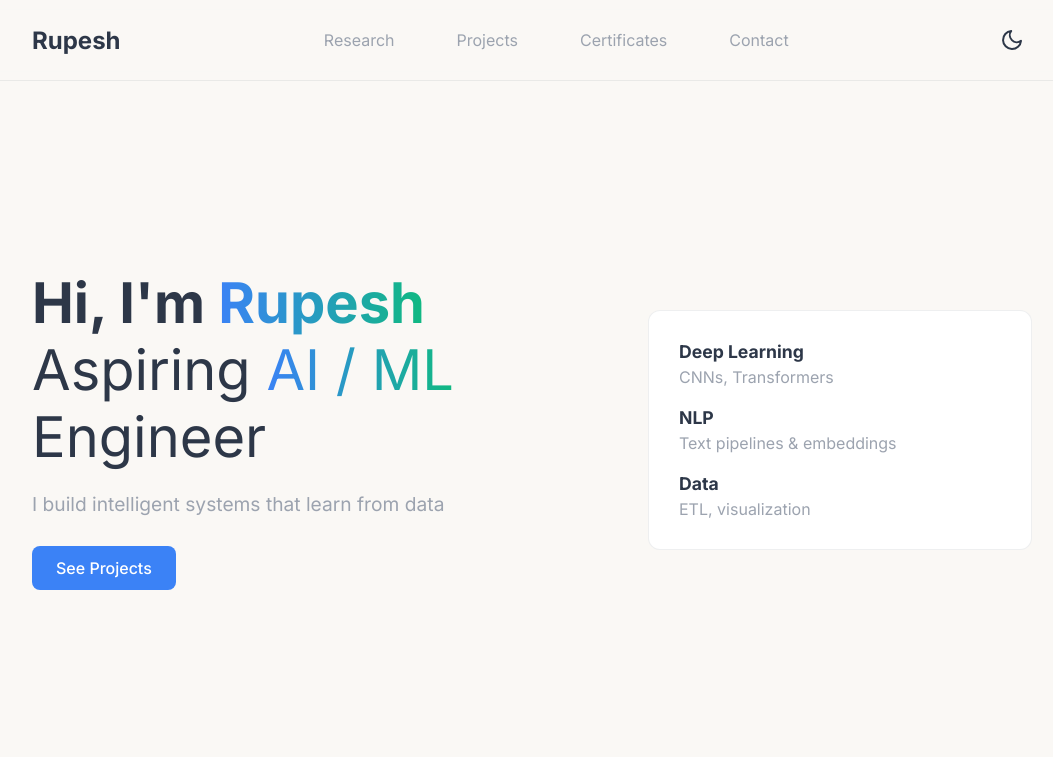
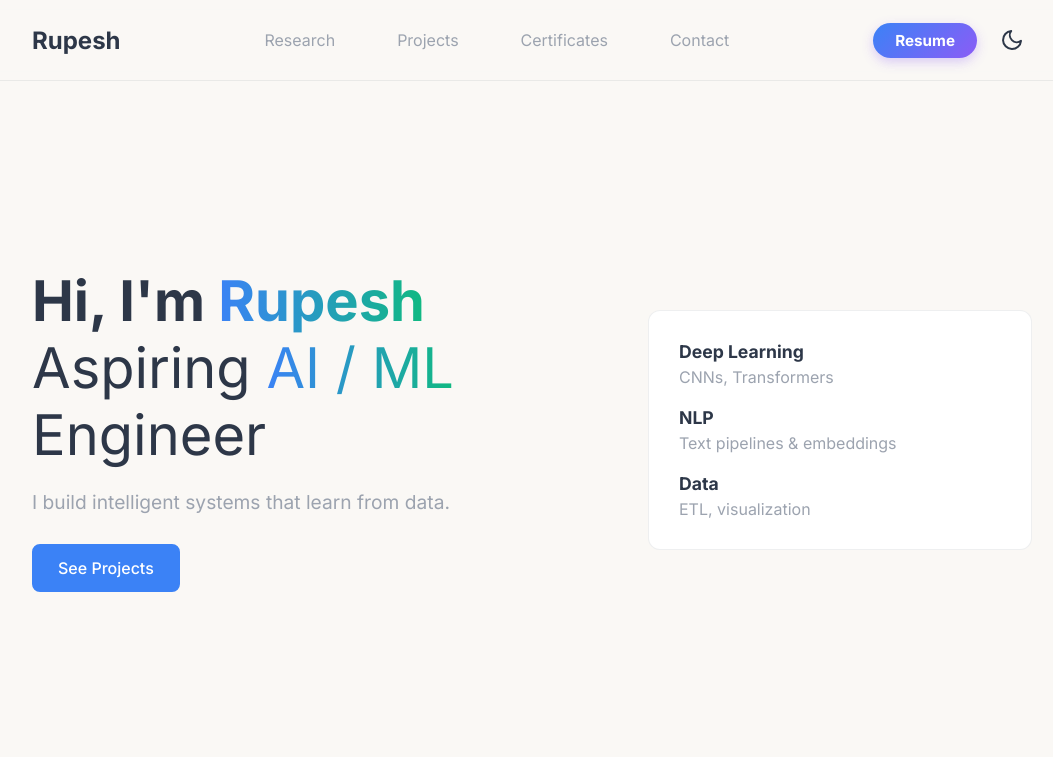
Before and after one commit to ru-pesh/my_website, a plain HTML site: page index.html in a window 1280 px wide. Shown: the top 757 px of the page, without its empty margins (108-1161 px from the left). Drawn offline with Linux system fonts and the light colour scheme.

Commit message:
Added Resume button

```diff
--- a/csss.css
+++ b/csss.css
@@ -135,6 +135,61 @@ body.light-mode .nav-wrap {
     box-shadow: 0 4px 10px rgba(59, 130, 246, 0.3);
 }
 
+.nav-buttons {
+    display: flex;
+    align-items: center;
+    gap: 15px;
+}
+
+.nav-resume-button {
+    background: linear-gradient(135deg, var(--accent-blue), #8b5cf6);
+    color: #ffffff;
+    padding: 8px 22px;
+    border-radius: 25px;
+    text-decoration: none;
+    font-weight: 600;
+    font-size: 0.95rem;
+    transition: all 0.3s cubic-bezier(0.25, 0.8, 0.25, 1);
+    box-shadow: 0 4px 12px rgba(139, 92, 246, 0.3);
+    position: relative;
+    overflow: hidden;
+    display: inline-flex;
+    align-items: center;
+    justify-content: center;
+}
+
+.nav-resume-button::before {
+    content: '';
+    position: absolute;
+    top: 0;
+    left: 0;
+    right: 0;
+    bottom: 0;
+    background: linear-gradient(135deg, #8b5cf6, var(--accent-blue));
+    opacity: 0;
+    transition: opacity 0.3s ease;
+    z-index: 1;
+}
+
+.nav-resume-button span {
+    position: relative;
+    z-index: 2;
+}
+
+body.light-mode .nav-resume-button {
+    color: #ffffff;
+}
+
+.nav-resume-button:hover {
+    transform: translateY(-2px);
+    box-shadow: 0 6px 18px rgba(139, 92, 246, 0.5);
+    color: #ffffff;
+}
+
+.nav-resume-button:hover::before {
+    opacity: 1;
+}
+
 .theme-toggle {
     width: 40px;
     height: 40px;
@@ -257,23 +312,27 @@ body.light-mode .sun-icon {
     margin: 20px 0 30px;
 }
 
+
 .button {
     background: var(--accent-blue);
-    border: none;
+    border: 2px solid var(--accent-blue);
     color: white;
     padding: 12px 24px;
     cursor: pointer;
     border-radius: 8px;
     font-size: 1rem;
     font-weight: 500;
-    transition: transform 0.3s;
+    transition: all 0.3s;
     text-decoration: none;
     display: inline-block;
 }
 
 .button:hover {
     transform: translateY(-3px);
+    box-shadow: 0 4px 12px rgba(59, 130, 246, 0.4);
 }
+
+
 
 .skills-card {
     padding: 30px;
--- a/index.html
+++ b/index.html
@@ -25,6 +25,9 @@
         <li><a href="#contact">Contact</a></li>
       </ul>
       <div class="nav-buttons">
+        <a class="nav-resume-button"
+          href="https://drive.google.com/file/d/1ek-H_ctxny-bsa8Y1niE1IsQMFkxWxIr/view?usp=sharing" target="_blank"
+          rel="noopener noreferrer"><span>Resume</span></a>
         <button class="theme-toggle" onclick="toggleTheme()" aria-label="Toggle theme">
           <svg class="sun-icon" xmlns="http://www.w3.org/2000/svg" viewBox="0 0 24 24" fill="none" stroke="currentColor"
             stroke-width="2" stroke-linecap="round" stroke-linejoin="round">
@@ -53,7 +56,7 @@
         <h1 class="hero-title">Hi, I'm <span class="animated-gradient">Rupesh</span><br><span
             class="hero-subtitle">Aspiring <span class="animated-gradient">AI /
               ML</span> Engineer</span></h1>
-        <p class="hero-description">I build intelligent systems that learn from data</p>
+        <p class="hero-description">I build intelligent systems that learn from data.</p>
         <a class="button" href="#projects">See Projects</a>
       </div>
       <div class="hero-right">
--- a/script.js
+++ b/script.js
@@ -1,4 +1,5 @@
 // ====== script.js: AI Assistant, Theme Toggle, Scroll Animations ======
+
 
 // AI Assistant Function
 function askAI() {
```
